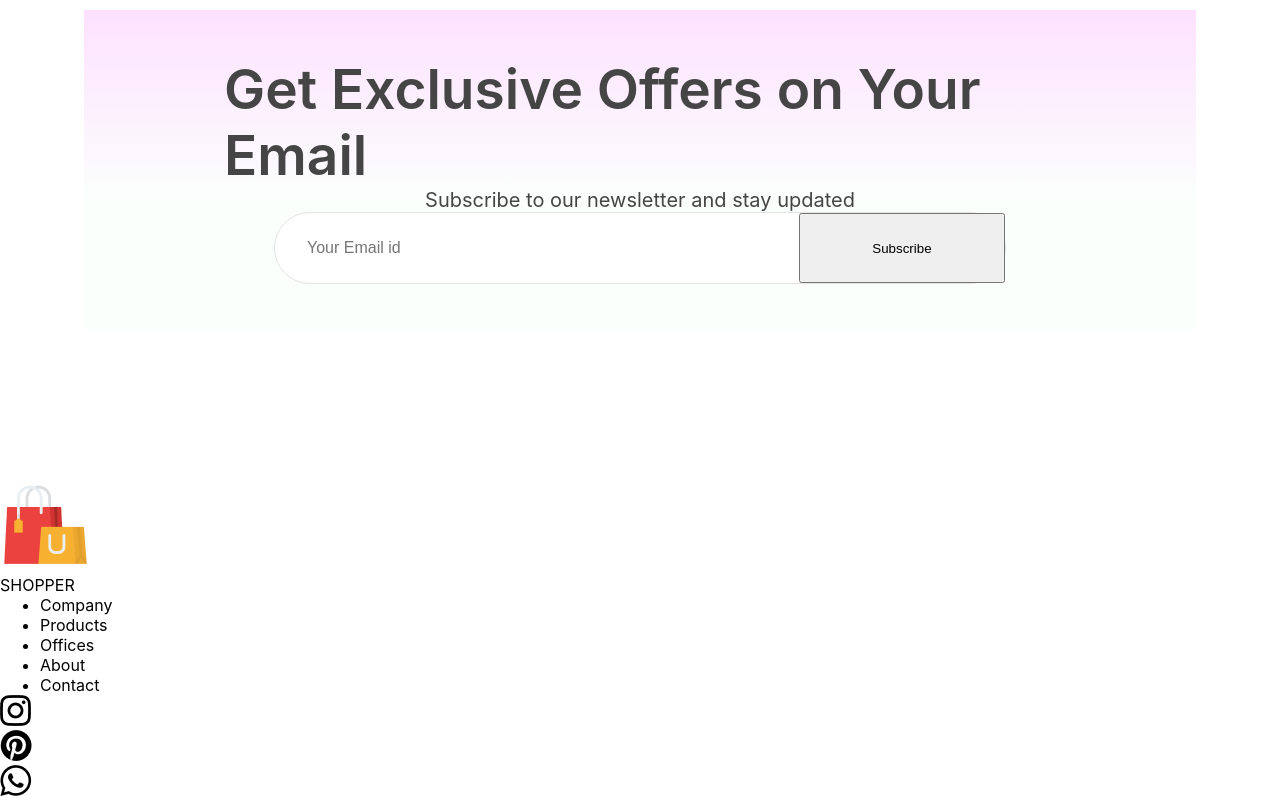
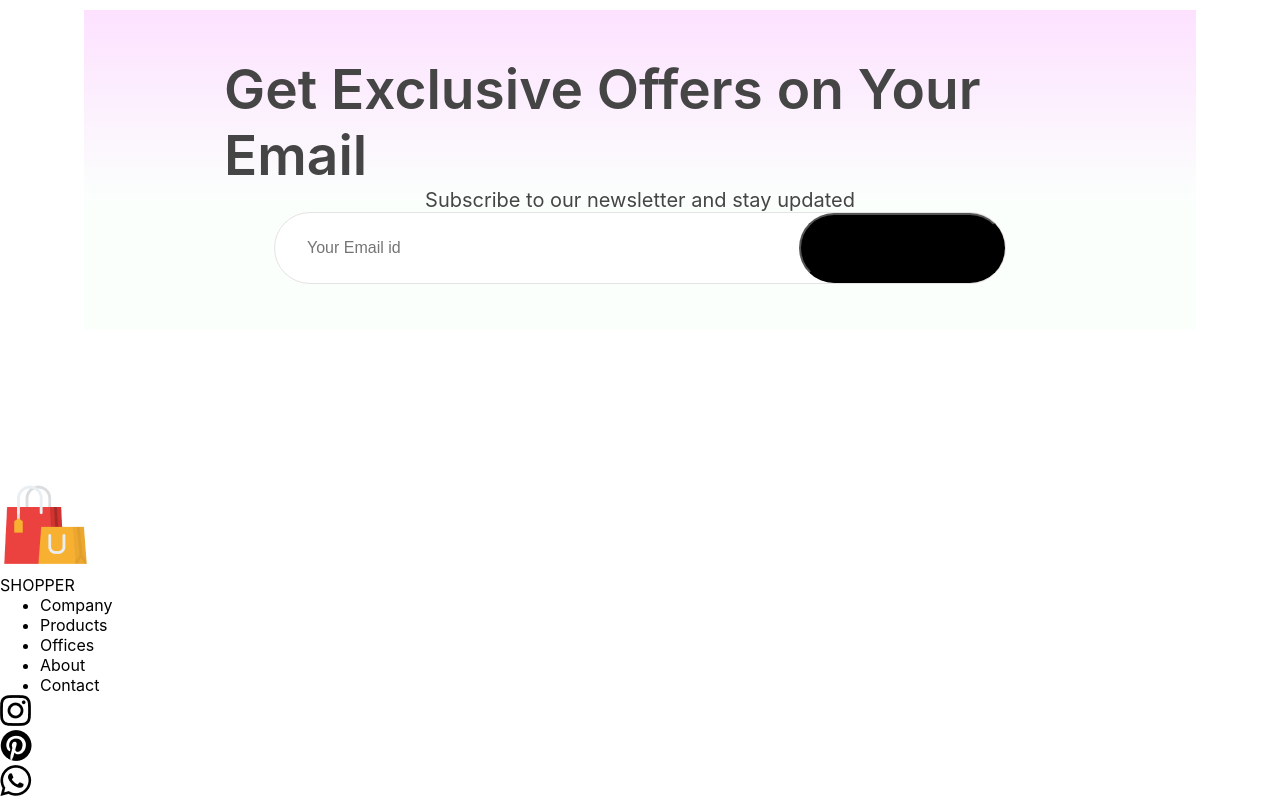
Before and after one commit to Patrickodey360coder/mern-ecommerce, a React (Vite) app: page / in a window 1280 px wide. Shown: the part 3495-4295 px from the top of the page. Built offline with nearby package versions, Linux system fonts and the light colour scheme.

Commit message:
newsletter

```diff
--- a/src/Components/Newsletter/Newletter.css
+++ b/src/Components/Newsletter/Newletter.css
@@ -46,4 +46,8 @@
 .newsletter div button {
   width: 210px;
   height: 70px;
+  border-radius: 80px;
+  background: black;
+  font-size: 16px;
+  cursor: pointer;
 }
```
